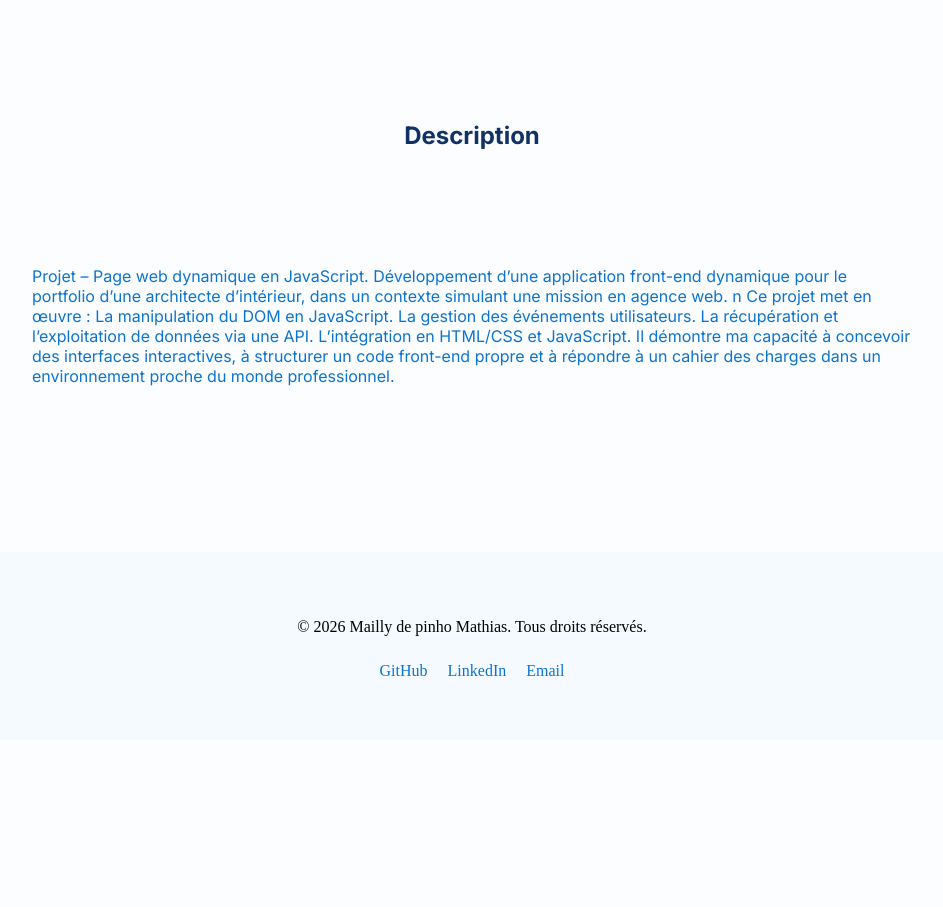
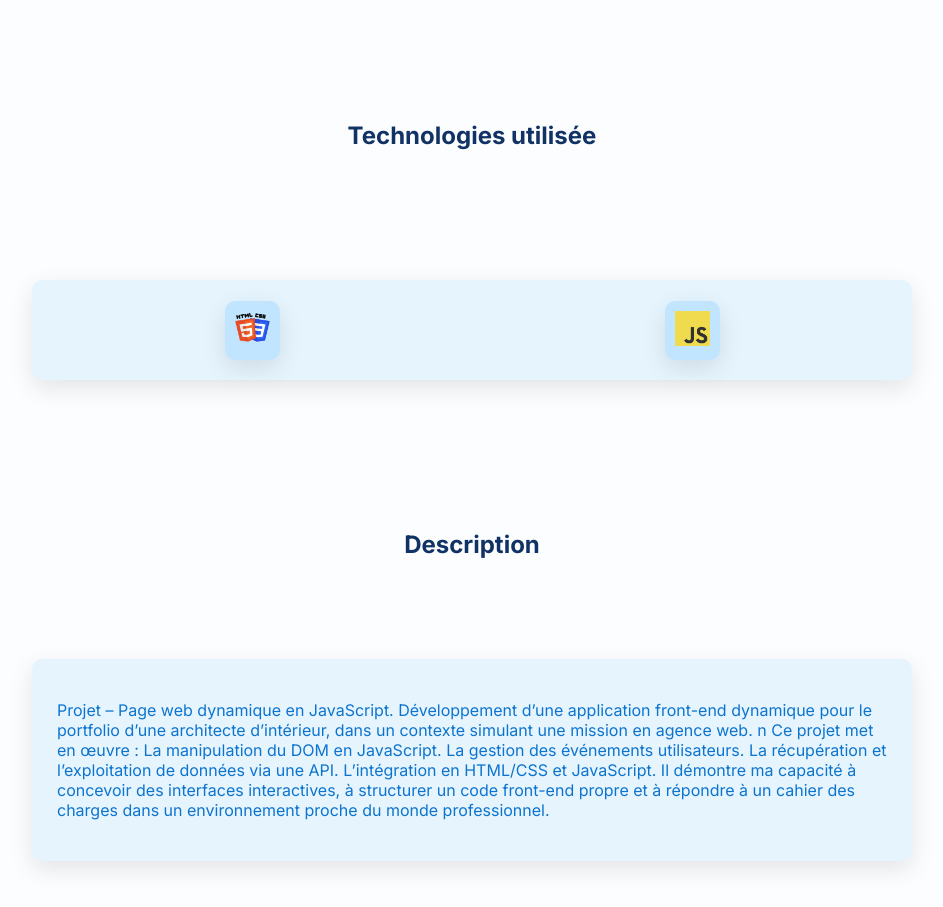
Before and after one commit to Mathias-2005/MY-PORTFOLIO, a React (Vite) app: page /project/1 in a window 1280 px wide. Shown: the part 1080-1987 px from the top of the page, without its empty margins (168-1111 px from the left). Before the commit the page ends 1820 px from the top, so only its background shows below. Built offline with nearby package versions, Linux system fonts and the light colour scheme.

Commit message:
project page finished

```diff
--- a/src/components/Description.jsx
+++ b/src/components/Description.jsx
@@ -9,10 +9,12 @@ function Description() {
 
     return (
         <>
-        <div className='description'>
-             <h2 className='description__title'>Description</h2>
-             <p className='description__p'>{data.description}</p>
-        </div>
+            <div className='description'>
+                <h2 className='description__title'>Description</h2>
+                <div className='description__container'>
+                    <p className='description__p'>{data.description}</p>
+                </div>
+            </div>
         </>
     )
 }
--- a/src/components/Description.scss
+++ b/src/components/Description.scss
@@ -10,6 +10,13 @@
     &__title {
         color: $title-color-white;
         margin: 100px 0px;
+    }
+
+    &__container {
+        background-color: $background-color-cards-white;
+        padding: 25px;
+        border-radius: 10px;
+        box-shadow: 0 8px 24px rgba(0, 0, 0, 0.1);
     }
 
     &__p {
@@ -35,6 +42,10 @@
 @media (max-width: $layout-breakpoint-768) {
     .description {
         @include margin-768;
+
+        &__container {
+            padding: 15px;
+        }
     }
 }
 
@@ -43,6 +54,14 @@
 
     .description {
         @include margin-375;
+
+        &__container {
+            padding: 10px;
+        }
+
+        &__p {
+            font-size: 14px;
+        }
     }
 
 }
--- a/src/components/PreviewLink.jsx
+++ b/src/components/PreviewLink.jsx
@@ -44,12 +44,12 @@ function PreviewLink() {
                                 height="16"
                                 fill="none"
                                 viewBox="0 0 24 24"
-                                stroke-width="1.5"
+                                strokeWidth="1.5"
                                 stroke="currentColor"
-                                class="size-6">
+                                className="size-6">
                                 <path
-                                stroke-linecap="round"
-                                stroke-linejoin="round"
+                                strokeLinecap="round"
+                                strokeLinejoin="round"
                                 d="M12 21a9.004 9.004 0 0 0 8.716-6.747M12 21a9.004 9.004 0 0 1-8.716-6.747M12 21c2.485 0 4.5-4.03 4.5-9S14.485 3 12 3m0 18c-2.485 0-4.5-4.03-4.5-9S9.515 3 12 3m0 0a8.997 8.997 0 0 1 7.843 4.582M12 3a8.997 8.997 0 0 0-7.843 4.582m15.686 0A11.953 11.953 0 0 1 12 10.5c-2.998 0-5.74-1.1-7.843-2.918m15.686 0A8.959 8.959 0 0 1 21 12c0 .778-.099 1.533-.284 2.253m0 0A17.919 17.919 0 0 1 12 16.5c-3.162 0-6.133-.815-8.716-2.247m0 0A9.015 9.015 0 0 1 3 12c0-1.605.42-3.113 1.157-4.418" />
                             </svg>
                             Site Web
--- a/src/components/Skills.jsx
+++ b/src/components/Skills.jsx
@@ -11,16 +11,16 @@ function Skills() {
                         <h4 className='skills__title-tech'>Frontend</h4>
                         <div className='skills__techs'>
                             <div className='skills__container'>
-                                <img className='skills__logo' src="../src/assets/images/html-css.png" alt="logo html et css" />
+                                <img className='skills__logo' src="../src/assets/images/html-css.png" alt="logo html et css" title='HTML/CSS'/>
                             </div>
                             <div className='skills__container'>
-                                <img className='skills__logo' src="../src/assets/images/sass.png" alt="logo html et css" />
+                                <img className='skills__logo' src="../src/assets/images/sass.png" alt="logo Sass" title='Sass'/>
                             </div>
                             <div className='skills__container'>
-                                <img className='skills__logo' src="../src/assets/images/javascript.webp" alt="logo html et css" />
+                                <img className='skills__logo' src="../src/assets/images/javascript.webp" alt="logo Javascript" title='Javascript'/>
                             </div>
                             <div className='skills__container'>
-                                <img className='skills__logo' src="../src/assets/images/react.png" alt="logo html et css" />
+                                <img className='skills__logo' src="../src/assets/images/react.png" alt="logo React" title='React'/>
                             </div>
                         </div>
                     </div>
@@ -28,13 +28,13 @@ function Skills() {
                         <h4 className='skills__title-tech'>Backend</h4>
                         <div className='skills__techs'>
                             <div className='skills__container'>
-                                <img className='skills__logo' src="../src/assets/images/nodejs.png" alt="logo html et css" />
+                                <img className='skills__logo' src="../src/assets/images/nodejs.png" alt="logo NodeJS" title='NodeJS'/>
                             </div>
                             <div className='skills__container'>
-                                <img className='skills__logo' src="../src/assets/images/mongodb.png" alt="logo html et css" />
+                                <img className='skills__logo' src="../src/assets/images/mongodb.png" alt="logo MongoDB" title='MongoDB' />
                             </div>
                             <div className='skills__container'>
-                                <img className='skills__logo' src="../src/assets/images/api.png" alt="logo html et css" />
+                                <img className='skills__logo' src="../src/assets/images/api.png" alt="logo API Rest" title='API Rest'/>
                             </div>
                         </div>
                     </div>
@@ -45,13 +45,13 @@ function Skills() {
                 <div className='skills__tools'>
                     <div className='skills__tool'>
                         <div className='skills__container'>
-                            <img className='skills__logo' src="../src/assets/images/git.png" alt="logo html et css" />
+                            <img className='skills__logo' src="../src/assets/images/git.png" alt="logo Git" title='Git'/>
                         </div>
                         <div className='skills__container'>
-                            <img className='skills__logo' src="../src/assets/images/github.png" alt="logo html et css" />
+                            <img className='skills__logo' src="../src/assets/images/github.png" alt="logo GitHub" title='GitHub'/>
                         </div>
                         <div className='skills__container'>
-                            <img className='skills__logo' src="../src/assets/images/vscode.png" alt="logo html et css" />
+                            <img className='skills__logo' src="../src/assets/images/vscode.png" alt="logo VS Code" title='VS Code'/>
                         </div>
                     </div>
                 </div>
--- /dev/null
+++ b/src/components/Stack.jsx
@@ -0,0 +1,45 @@
+import { useParams } from 'react-router-dom';
+import '../components/Stack.scss';
+import ProjectsData from '../data/ProjectsData.json';
+
+const techLogos = {
+    "HTML": "../src/assets/images/html-css.png",
+    "JAVASCRIPT": "../src/assets/images/javascript.webp",
+    "REACT": "../src/assets/images/react.png",
+    "SCSS/SASS": "../src/assets/images/sass.png",
+    "NODEJS": "../src/assets/images/nodejs.png",
+    "API": "../src/assets/images/api.png",
+    "MONGODB": "../src/assets/images/mongodb.png"
+}
+
+function Stack() {
+
+    const { id } = useParams();
+    const data = ProjectsData.Projects.find(item => item.id === id);
+
+    return (
+        <>
+            <div className="stack">
+                <h2 className="stack__title">Technologies utilisée</h2>
+                <div className='stack__container'>
+                    {data.technologies.map((tech) => (
+                        <div key={tech} className='stack__techs'>
+                            {techLogos[tech] ? (
+                                <img
+                                    src={techLogos[tech]}
+                                    alt={tech}
+                                    title={tech}
+                                    className='stack__logo'
+                                />
+                            ) : (
+                                <span>{tech}</span>
+                            )}
+                        </div>
+                    ))}
+                </div>
+            </div>
+        </>
+    )
+}
+
+export default Stack;
--- /dev/null
+++ b/src/components/Stack.scss
@@ -0,0 +1,88 @@
+@import '../components/Modules.scss';
+
+.stack {
+    font-family: $font-family-;
+    display: flex;
+    flex-direction: column;
+    @include margin-desktop;
+
+    &__title {
+        display: flex;
+        justify-content: center;
+        color: $title-color-white;
+        margin: 100px 0px;
+    }
+
+    &__container {
+        display: flex;
+        justify-content: space-around;
+        align-items: center;
+        margin-top: 30px;
+        width: 100%;
+        height: 100px;
+        background-color: $background-color-cards-white;
+        border-radius: 10px;
+        box-shadow: 0 8px 24px rgba(0, 0, 0, 0.1);
+    }
+
+    &__techs {
+        padding: 10px;
+        background-color: #C2E5FF;
+        border-radius: 10px;
+        box-shadow: 0 8px 24px rgba(0, 0, 0, 0.1);
+        cursor: pointer;
+    }
+
+    &__techs:hover {
+        box-shadow: 0 8px 24px rgba(0, 0, 0, 0.2);
+    }
+
+    &__logo {
+        width: 40px;
+        height: 40px;
+    }
+}
+
+// MEDIA QUERIES DE 1440 PX
+@media (max-width: $layout-breakpoint-1440) {
+    .stack {
+        @include margin-1440;
+
+        &__logo {
+            width: 35px;
+            height: 35px;
+        }
+    }
+}
+
+// MEDIA QUERIES DE 1024 PX
+@media (max-width: $layout-breakpoint-1024) {
+    .stack {
+        @include margin-1024;
+
+        &__container {
+            padding: 5px;
+        }
+    }
+}
+
+// MEDIA QUERIES DE 768 PX
+@media (max-width: $layout-breakpoint-768) {
+    .stack {
+        @include margin-768;
+
+         &__logo {
+            width: 35px;
+            height: 35px;
+        }
+    }
+}
+
+// MEDIA QUERIES DE 375 PX
+@media (max-width: $layout-breakpoint-375) {
+
+    .skills {
+        @include margin-375;
+    }
+
+}
--- a/src/data/ProjectsData.json
+++ b/src/data/ProjectsData.json
@@ -6,7 +6,6 @@
             "description": "Projet – Page web dynamique en JavaScript. Développement d’une application front-end dynamique pour le portfolio d’une architecte d’intérieur, dans un contexte simulant une mission en agence web. \nn Ce projet met en œuvre : La manipulation du DOM en JavaScript. La gestion des événements utilisateurs. La récupération et l’exploitation de données via une API. L’intégration en HTML/CSS et JavaScript. Il démontre ma capacité à concevoir des interfaces interactives, à structurer un code front-end propre et à répondre à un cahier des charges dans un environnement proche du monde professionnel.",
             "technologies": [
                 "HTML",
-                "CSS",
                 "JAVASCRIPT"
             ],
             "github": "https://github.com/Mathias-2005/P3-OPENCLASSROOMS-SOPHIE-BLUEL",
@@ -34,7 +33,7 @@
             "description": "API REST - Mon Vieux Grimoire. Développement du back-end d'un site de notation de livres pour une chaîne de librairies du Vieux Lille, dans le cadre d'une formation en développement web. Création d'une API RESTful sécurisée permettant aux utilisateurs de noter et gérer des ouvrages littéraires. Technologies : Node.js/Express/MongoDB/JavaScript. Réalisations clés : Conception et implémentation d'un modèle de données conforme aux spécifications. Développement d'opérations CRUD complètes et sécuriséesMise en place d'un système de stockage sécurisé des donnéesGestion de l'authentification et autorisation des utilisateurs. Optimisation des images (format WebP, compression)Respect des bonnes pratiques Green Code pour un code plus durableRésultat : API fonctionnelle, sécurisée et performante, avec gestion complète des livres, notations et utilisateurs. Code accessible sur GitHub et entièrement documenté.",
             "technologies": [
                 "NODEJS",
-                "API REST",
+                "API",
                 "MONGODB"
             ],
             "github": "https://github.com/Mathias-2005/P6-OPENCLASSROOMS-BACKEND",
--- a/src/pages/Project.jsx
+++ b/src/pages/Project.jsx
@@ -3,6 +3,7 @@ import Error from '../pages/Error';
 import ProjectData from '../data/ProjectsData.json';
 import PreviewLink from "../components/PreviewLink";
 import Description from "../components/Description";
+import Stack from "../components/Stack";
 
 function Project() {
 
@@ -20,6 +21,7 @@ function Project() {
     return (
         <>
             <PreviewLink />
+            <Stack />
             <Description />
         </>
     )
```
